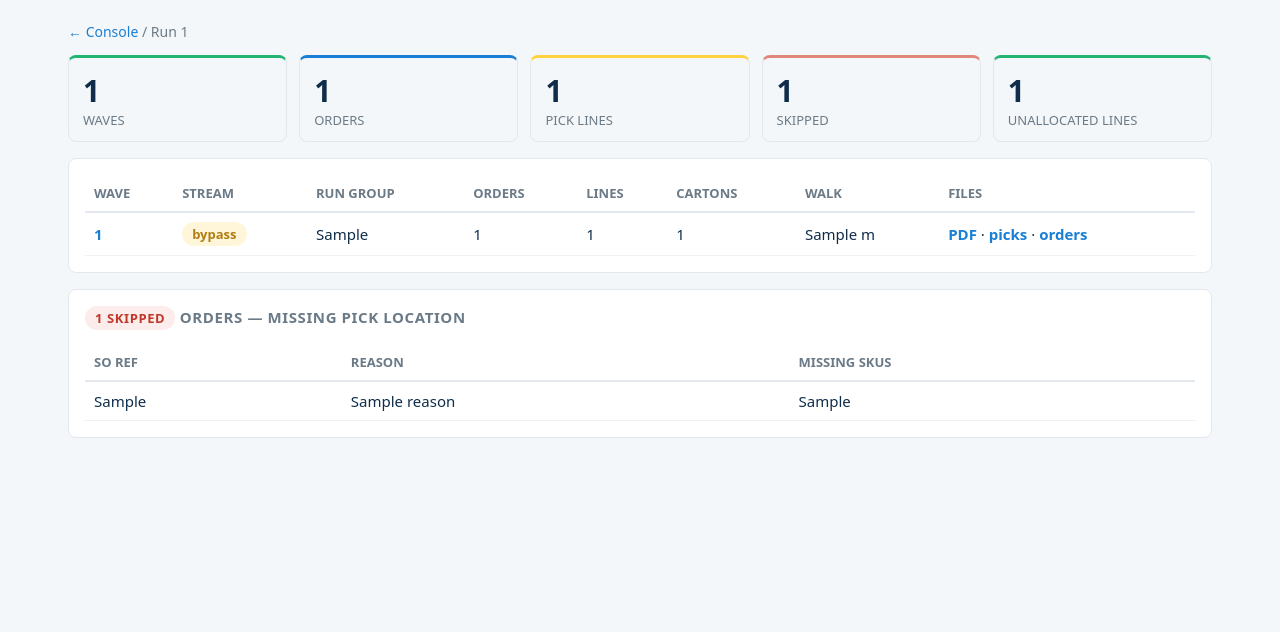
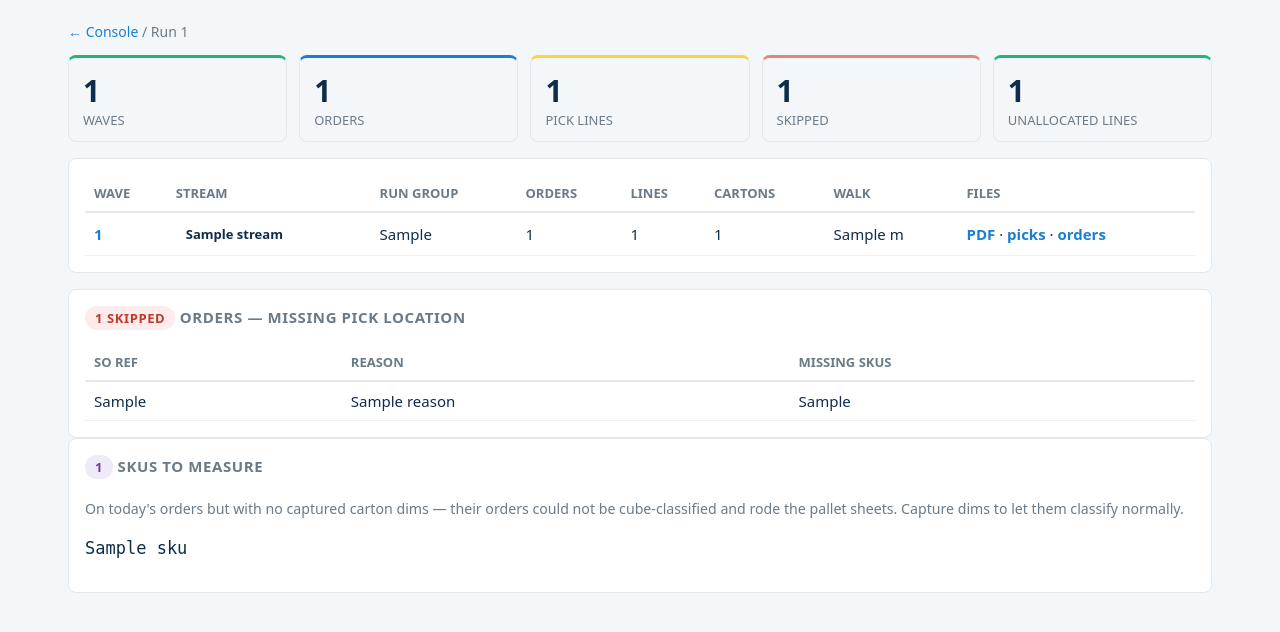
Before and after one commit to jakephilipsen-pixel/gocold-wms-flow, a FastAPI app: template src/web/templates/run_detail.html in a window 1280 px wide. Shown: the part 54-686 px from the top of the page. Run offline with FastAPI, Linux system fonts and the light colour scheme; the template is opened without the code that fills it: most values are stand-ins (such as "Sample title", 1, 10 or a date in 2020).

Commit message:
fix(web): correct stream pills (pallet/bypass/bench/unclassified) + surface SKUs-to-measure on run page
Run detail mislabelled pallet + unclassified waves as 'bypass'; now maps all
four streams. Manifest carries skus_to_measure so the run page lists cube-
uncertain SKUs (previously only in index.md).

Co-Authored-By: Claude Opus 4.8 <noreply@anthropic.com>

```diff
--- a/src/wave_runner.py
+++ b/src/wave_runner.py
@@ -527,6 +527,7 @@ def run_wave_generation(
                  "n_orders": len(s.orders),
                  "estimated_walk_m": s.estimated_walk_distance_m}
                 for s in result.sheets],
+            "skus_to_measure": skus_to_measure,
         }
         (out_dir / "manifest.json").write_text(json.dumps(manifest, indent=2))
 
--- a/src/web/static/app.css
+++ b/src/web/static/app.css
@@ -32,5 +32,6 @@ label{display:block;font-size:13px;color:var(--muted);margin-bottom:12px}
 .stat .n{font-size:30px;font-weight:700} .stat .l{font-size:13px;color:var(--muted);text-transform:uppercase}
 .pill{display:inline-block;padding:3px 10px;border-radius:99px;font-size:13px;font-weight:600}
 .pill.bench{background:#e7f0ff;color:var(--blue)} .pill.bypass{background:#fff6da;color:#b07d12} .pill.warn{background:#fdecec;color:#c0392b}
+.pill.pallet{background:#e6f7ec;color:#1d7a44} .pill.unclassified{background:#efeaf7;color:#6b3fa0}
 .crumb{font-size:14px;color:var(--muted);margin-bottom:14px}
 .crumb a{color:var(--blue);text-decoration:none}
--- a/src/web/templates/run_detail.html
+++ b/src/web/templates/run_detail.html
@@ -12,8 +12,11 @@
   <table class="tbl">
     <tr><th>Wave</th><th>Stream</th><th>Run group</th><th>Orders</th><th>Lines</th>
         <th>Cartons</th><th>Walk</th><th>Files</th></tr>
+    {% set stream_pills = {
+        "1_pallet_pick": "pallet", "2_wave_bypass": "bypass",
+        "3_wave_bench": "bench", "0_unclassified": "unclassified"} %}
     {% for w in run.waves %}
-    {% set kind = "bench" if "bench" in w.stream else "bypass" %}
+    {% set kind = stream_pills.get(w.stream, w.stream) %}
     <tr>
       <td><a href="/runs/{{ run.run_id }}/waves/{{ w.wave_id }}">{{ w.wave_id }}</a></td>
       <td><span class="pill {{ kind }}">{{ kind }}</span></td>
@@ -39,4 +42,13 @@
   </table>
 </section>
 {% endif %}
+{% if run.skus_to_measure %}
+<section class="card">
+  <h4><span class="pill unclassified">{{ run.skus_to_measure|length }}</span> SKUs to measure</h4>
+  <p class="muted"><small>On today's orders but with no captured carton dims — their
+    orders could not be cube-classified and rode the pallet sheets. Capture dims to
+    let them classify normally.</small></p>
+  <p>{% for sku in run.skus_to_measure %}<code>{{ sku }}</code>{% if not loop.last %} · {% endif %}{% endfor %}</p>
+</section>
+{% endif %}
 {% endblock %}
```
Also changed, not shown: tests/test_web.py (+40 -0 lines).
